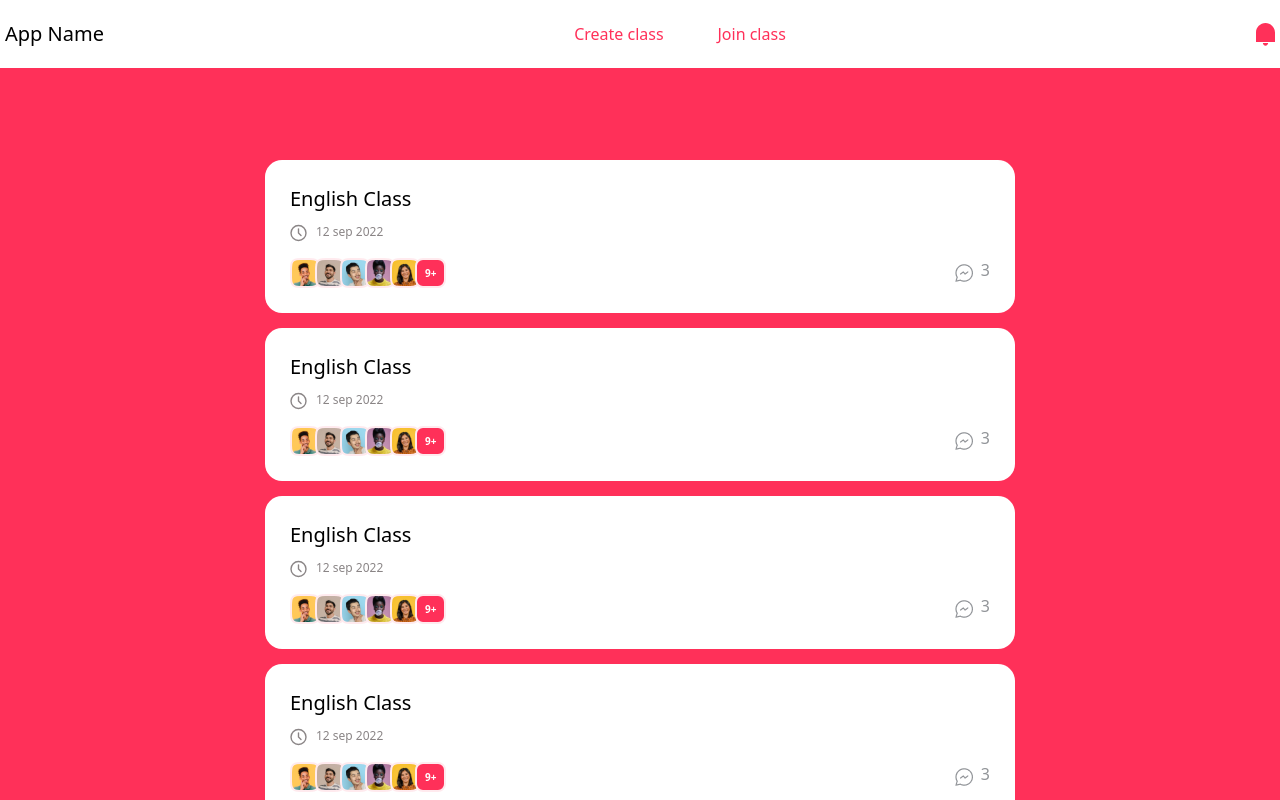
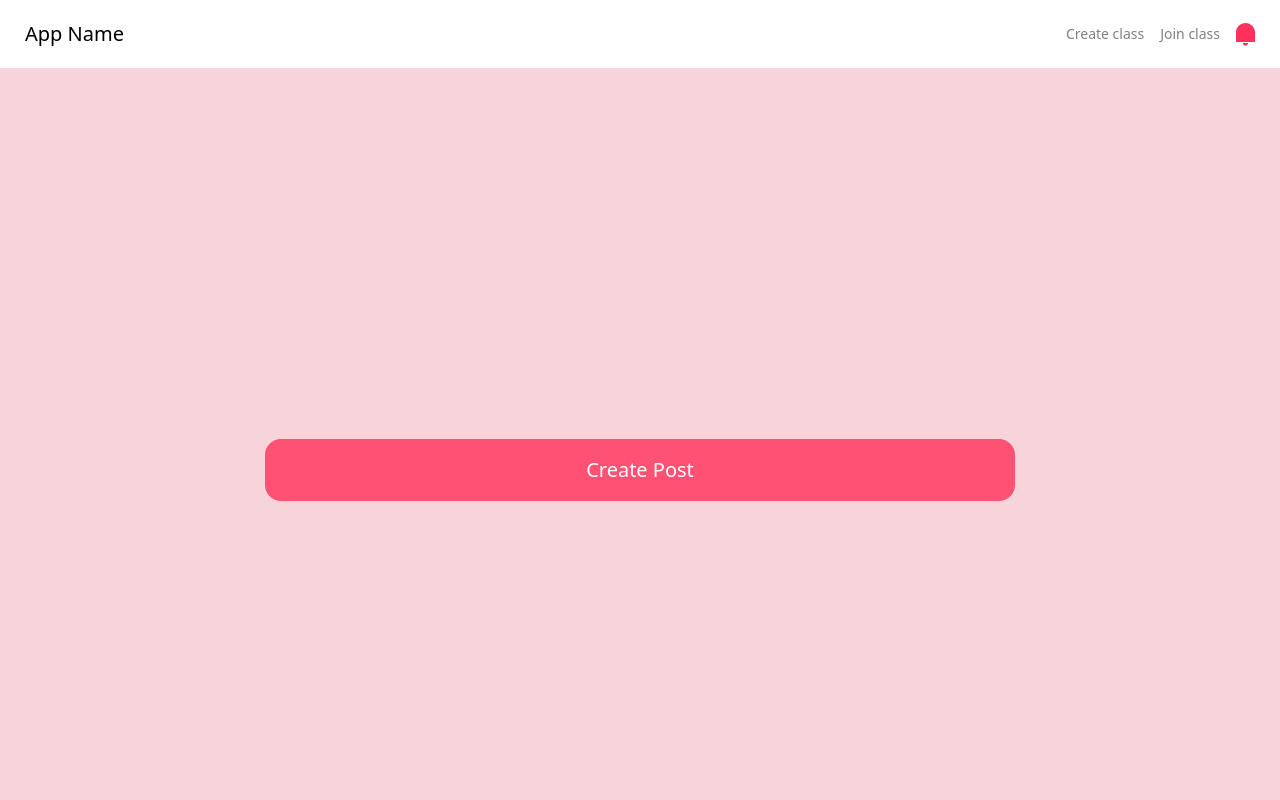
Before and after one commit to RishabhBula/learning-test, a Next.js app: page / in a window 1280 px wide. Built offline with nearby package versions, Linux system fonts and the light colour scheme.

Commit message:
updated styling

```diff
--- a/component/Navbar.tsx
+++ b/component/Navbar.tsx
@@ -5,20 +5,22 @@ import React from "react";
 const Navbar = () => {
   return (
     <>
-      <div className="flex bg-white md:py-5 justify-between items-center px-[5px]">
+      <div className="flex bg-white md:py-5 justify-between items-center px-[25px] py-3">
         <div className="lg:hidden">{hamburgerSvg}</div>
         <Link href={"/"}>
           <h1 className="text-xl font-medium leading-7">App Name</h1>
         </Link>
-        <div className="max-lg:hidden lg:flex justify-between items-center w-2/12 ">
-          <Link className="text-[#FF3059] font-medium" href="/create-class">
+        <div className="flex gap-4">
+        <div className="max-lg:hidden lg:flex justify-between items-center gap-4">
+          <Link className="text-[#000] font-normal hover:opacity-50 animation text-sm text-[grey]" href="/create-class">
             Create class
           </Link>
-          <Link className="text-[#FF3059] font-medium" href="/join-class">
+          <Link className="text-[#000] font-normal hover:opacity-50 animation text-sm text-[grey]" href="/join-class">
             Join class
           </Link>
         </div>
         <div>{bellSvg}</div>
+        </div>
       </div>
     </>
   );
--- a/pages/create-class.tsx
+++ b/pages/create-class.tsx
@@ -15,22 +15,22 @@ const CreateClass = () => {
     setCreate("");
   };
   return (
-    <div className="bg-[#F8F9FD] h-screen text-black md:bg-[#FF3059] md:flex md:justify-between md:flex-col">
+    <div className="bg-[#f7d4da] h-screen text-black md:bg-[#ffccd6] md:flex md:justify-between md:flex-col">
       <Navbar />
-      <div className="flex justify-center gap-[100px] items-center mt-5 mb-2">
+      <div className="flex justify-between md:justify-center gap-[100px] items-center mt-5 mb-2 mx-[25px]">
         <Button
-          ClassName="bg-[#fff] border-2 border-black w-36 px-5 py-2  rounded-2xl"
+          ClassName="bg-[#fff] border-2 border-black w-36 px-5 py-2  rounded-2xl hover:text-white hover:bg-black animation"
           ButtonText="Join"
           OnClick={() => setCreate("Join")}
         />
         <Button
-          ClassName="bg-[#FF5174] border-2 border-[#FF5174] text-white w-36 px-5 py-2  rounded-2xl"
+          ClassName="bg-[#FF5174] border-2 border-[#FF5174] text-white w-36 px-5 py-2  rounded-2xl hover:bg-white hover:text-[#FF5174] animation hover-red"
           ButtonText="Create"
           SVGType="Plus"
           OnClick={() => setCreate("Create")}
         />
       </div>
-      <div className="w-full max-w-[800px] mx-auto h-[calc(100vh-140px)] overflow-y-auto">
+      <div className="w-full h-[calc(100vh-140px)] overflow-y-auto">
         <div className="my-5 px-[25px] flex gap-[15px] flex-col">
           <Link href={"/class"}>
             <ClassesCard />
--- a/pages/index.tsx
+++ b/pages/index.tsx
@@ -4,14 +4,27 @@ import Navbar from "@/component/Navbar";
 import ClassesCard from "@/component/ClassesCard";
 import Footer from "@/component/Footer";
 import Link from "next/link";
+import { useState } from "react";
+import Button from "@/component/Button";
 
 const inter = Inter({ subsets: ["latin"] });
 
 export default function Home() {
+  const [loginBtn, setLoginBtn] = useState<boolean>(true)
   return (
-    <div className="bg-[#F8F9FD] h-screen text-black md:bg-[#FF3059] md:flex md:justify-between md:flex-col">
+    <div className="bg-[#f7d4da] h-screen text-black md:flex md:justify-between md:flex-col">
       <Navbar />
+
       <div className="w-full max-w-[800px] mx-auto h-[calc(100vh-140px)] overflow-y-auto">
+        {
+          loginBtn ?
+            <div className="px-[25px] flex h-[inherit] justify-center items-center">
+              <Button
+                ClassName="bg-[#FF5174] border-2 border-[#FF5174] text-white w-36 px-3 py-[15px] rounded-2xl text-[18px] w-full"
+                ButtonText="Create Post"
+                OnClick={() => setLoginBtn(false)}
+              />
+            </div> :
             <div className="my-5 px-[25px] flex gap-[15px] flex-col">
               <Link href={"/class"}>
                 <ClassesCard />
@@ -26,6 +39,7 @@ export default function Home() {
                 <ClassesCard />
               </Link>
             </div>
+        }
       </div>
       <Footer />
     </div>
--- a/pages/join-class.tsx
+++ b/pages/join-class.tsx
@@ -15,7 +15,7 @@ const JoinClass = () => {
     setCreate("");
   };
   return (
-    <div className="bg-[#F8F9FD] h-screen text-black md:bg-[#FF3059] md:flex md:justify-between md:flex-col">
+    <div className="bg-[#f7d4da] h-screen text-black md:bg-[#FF3059] md:flex md:justify-between md:flex-col">
       <Navbar />
       <div className="flex justify-center gap-[100px] items-center mt-5 mb-2">
         <Button
--- a/styles/globals.css
+++ b/styles/globals.css
@@ -25,7 +25,7 @@ body {
 }
 
 .animation {
-  transition: all .4s ease-in;
+  transition: all .2s ease-in;
 }
 
 .active-item svg path {
@@ -37,10 +37,13 @@ body {
 }
 
 .active-item svg path,
-.post-tile:hover svg path {
+.post-tile:hover svg path
+{
   fill: #FF5174;
 }
-
+.hover-red:hover svg path{
+  stroke: #FF5174;
+}
 .active-item p {
   color: #FF5174;
 }
@@ -53,6 +56,6 @@ body {
   color: white
 }
 
-.post-tile:hover svg circle {
+.post-tile:hover svg circle{
   fill: white;
 }
```
Lines whose indentation alone changed are shown as unchanged.
